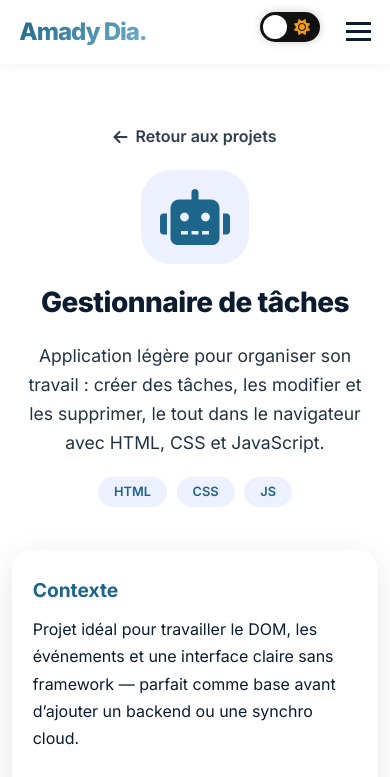
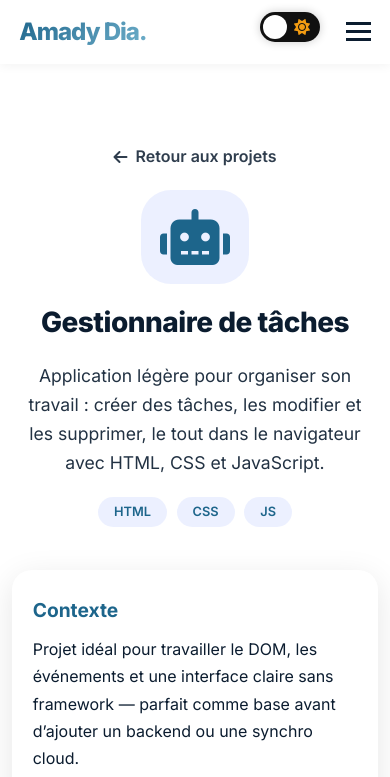
Before and after one commit to Darzox221/Portfolio, a plain HTML site: page projet-taches.html in a window 390 px wide. Shown: the top 777 px of the page. Drawn offline with Linux system fonts and the light colour scheme.

Commit message:
remplace

```diff
--- a/projet-taches.html
+++ b/projet-taches.html
@@ -36,6 +36,7 @@
   </header>
 
   <main>
+    <div class="project-header-spacer" aria-hidden="true"></div>
     <div class="project-detail-hero">
       <a href="index.html#projects" class="back-to-projects"><i class="fas fa-arrow-left"></i> Retour aux projets</a>
       <div class="project-img project-detail-icon-wrap">
--- a/style.css
+++ b/style.css
@@ -714,9 +714,7 @@
     z-index: 1101;
   }
 
-  .project-page main {
-    padding-top: max(8rem, calc(env(safe-area-inset-top, 0px) + 6.75rem));
-  }
+  /* Décalage pages projet : voir bloc PROJECT DETAIL (body.project-page) */
 
   /* Bloquer le scroll quand menu ouvert */
   body.menu-open {
@@ -783,35 +781,68 @@
   text-decoration: none;
 }
 
-/* Header fixe hors flux : laisser assez d’espace pour ne pas chevaucher icônes / liens */
+/*
+  Pages projet : le header est fixed → un bloc-spacer DANS le flux (main) évite que le hero / l’icône
+  remontent sous la barre (souvent plus fiable que padding sur body une fois hébergé).
+*/
+body.project-page {
+  padding-top: 0;
+}
+
 .project-page main {
-  padding-top: max(7.25rem, calc(env(safe-area-inset-top, 0px) + 6.25rem));
+  padding-top: 0;
   min-height: calc(100vh - 120px);
   position: relative;
   z-index: 0;
 }
 
+/* Réserve la hauteur de la barre fixe + marge (évite toute icône sous l’en-tête) */
+.project-page .project-header-spacer {
+  display: block;
+  width: 100%;
+  flex-shrink: 0;
+  height: calc(6.75rem + env(safe-area-inset-top, 0px));
+  min-height: 7rem;
+  pointer-events: none;
+}
+
+@media (max-width: 768px) {
+  .project-page .project-header-spacer {
+    min-height: 8.25rem;
+    height: calc(7.75rem + env(safe-area-inset-top, 0px));
+  }
+}
+
 .project-detail-hero {
-  padding: 0.5rem 5% 1.5rem;
+  padding: 0.75rem 5% 1.5rem;
   max-width: 900px;
   margin: 0 auto;
   text-align: center;
   position: relative;
   z-index: 0;
+  clear: both;
 }
 
 .project-detail-icon-wrap {
   display: flex;
   justify-content: center;
-  margin-bottom: 1rem;
+  align-items: center;
+  width: 100%;
+  max-width: 100%;
+  margin: 0 auto 1rem;
   position: relative;
   z-index: 0;
+  box-sizing: border-box;
+  text-align: center;
 }
 
 .project-detail-icon-wrap i {
   margin-bottom: 0;
+  margin-left: auto;
+  margin-right: auto;
   position: relative;
   z-index: 0;
+  flex-shrink: 0;
 }
 
 .project-detail-hero h1 {
```
Also changed, not shown: projet-authentification.html (+1 -0 lines), projet-boutique.html (+1 -0 lines).
